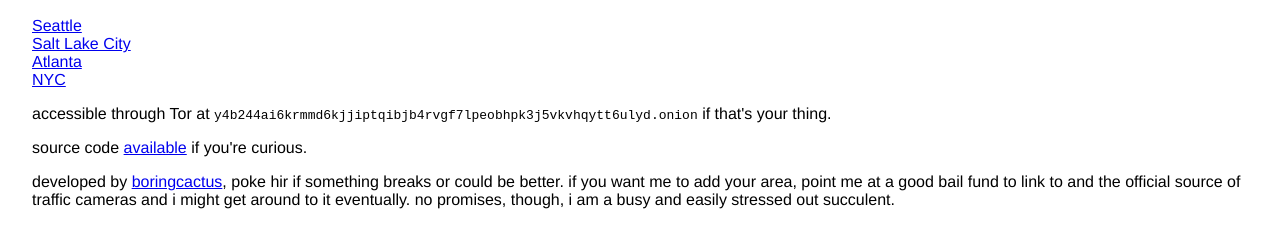
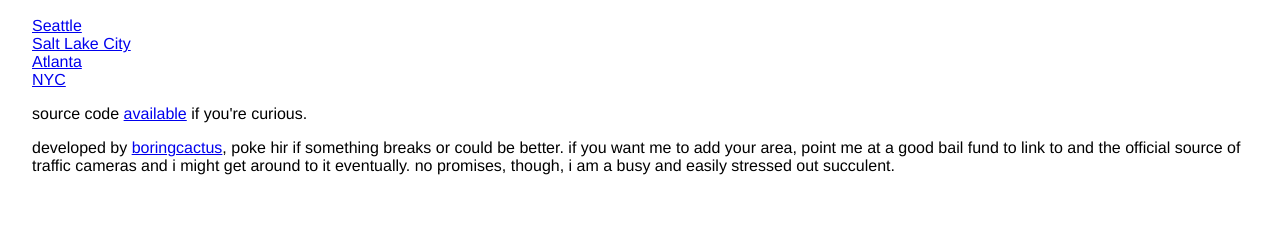
Before and after one commit to boringcactus/pig.observer, a plain HTML site: page dist/index.html in a window 1280 px wide. Shown: the part 121-368 px from the top of the page. Drawn offline with Linux system fonts and the light colour scheme.

Commit message:
HLS over Tor was probably a shitshow anyway

```diff
--- a/dist/index.html
+++ b/dist/index.html
@@ -23,11 +23,6 @@
 </ul>
 
 <p>
-    accessible through Tor at <code>y4b244ai6krmmd6kjjiptqibjb4rvgf7lpeobhpk3j5vkvhqytt6ulyd.onion</code>
-    if that's your thing.
-</p>
-
-<p>
     source code <a href="https://github.com/boringcactus/pig.observer">available</a> if you're curious.
 </p>
 
```
Also changed, not shown: 1 other file.
